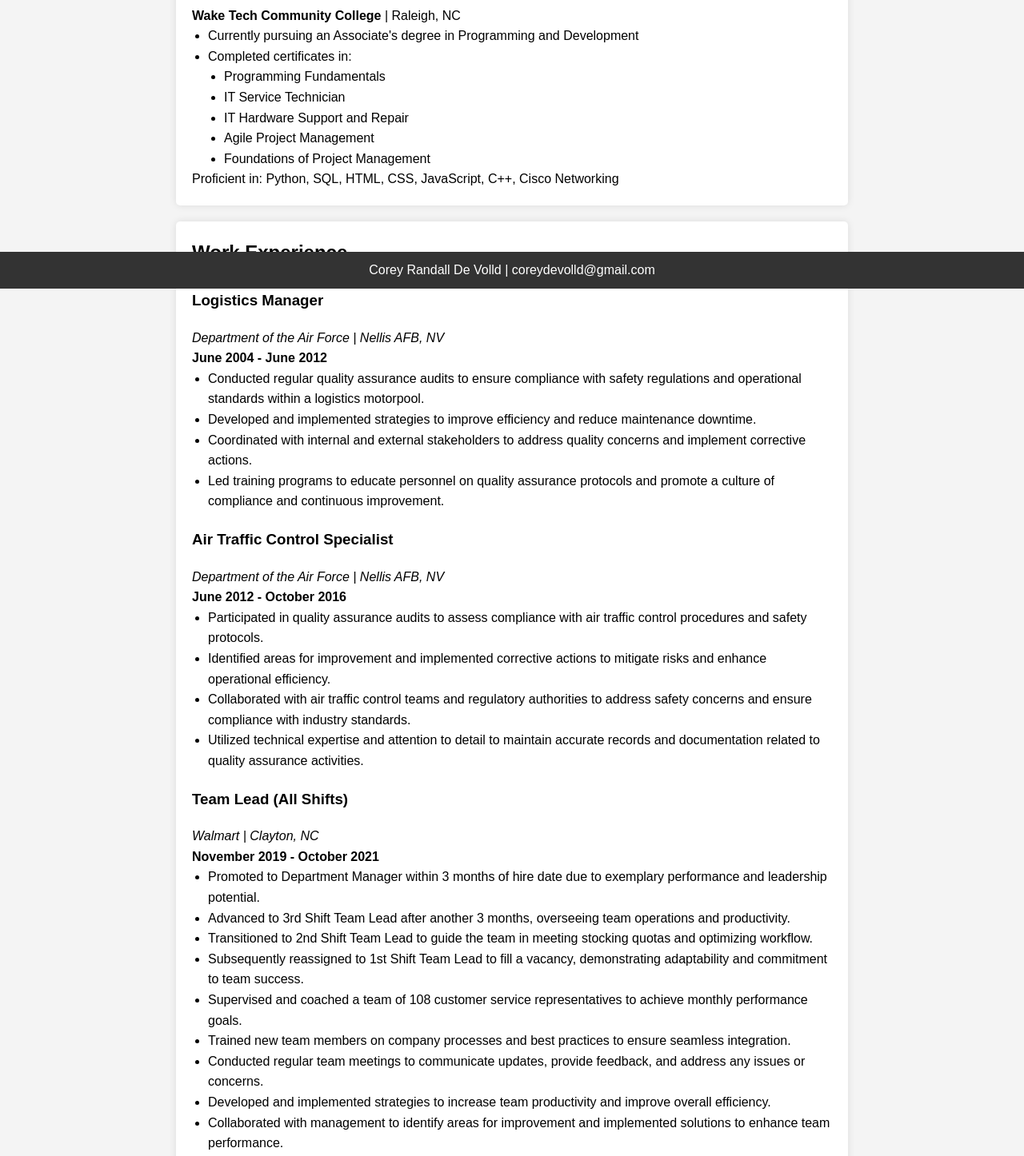
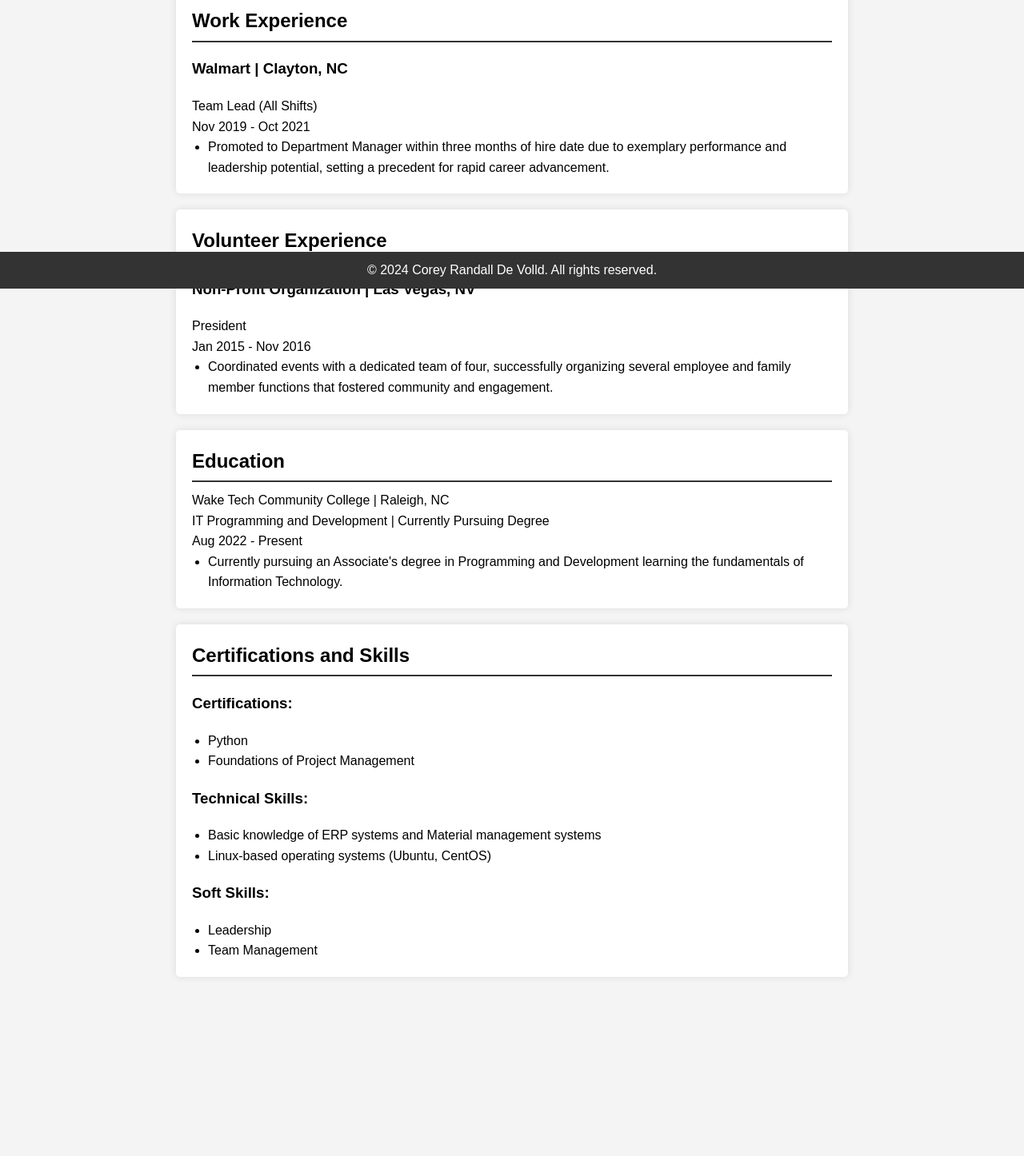
Before and after one commit to coreyrandall/self, a plain HTML site: page resume.html in a window 1280 px wide. Shown: the part 439-1885 px from the top of the page at 80% size. After the commit the page ends 1731 px from the top, so only its background shows below. Drawn offline with Linux system fonts and the light colour scheme.

Commit message:
Update resume.html

```diff
--- a/resume.html
+++ b/resume.html
@@ -1,89 +1,106 @@
 <!DOCTYPE html>
 <html lang="en">
+
 <head>
     <meta charset="UTF-8">
     <meta name="viewport" content="width=device-width, initial-scale=1.0">
-    <title>Corey Randall De Volld - Online Resume</title>
+    <title>Corey Randall De Volld - Resume</title>
     <link rel="stylesheet" href="styles.css">
 </head>
+
 <body>
     <header>
+        <div class="header-content">
             <h1>Corey Randall De Volld</h1>
-        <p>Email: <a href="mailto:coreydevolld@gmail.com">coreydevolld@gmail.com</a></p>
+            <p>Email: coreydevolld@gmail.com</p>
+            <p>Phone: 702-713-3313</p>
+        </div>
     </header>
 
-    <section id="summary">
+    <main>
+        <section class="summary">
             <h2>Summary</h2>
-        <p>Accomplished professional with extensive experience in logistics management, air traffic control, and team leadership. Proven track record of successfully optimizing operations, implementing process improvements, and ensuring safety and efficiency in high-pressure environments. Strong communication and interpersonal skills with a background in information technology and programming. Committed to achieving organizational goals and continuously seeking opportunities for growth.</p>
+            <p>Accomplished professional with over a decade of experience in logistics management, air traffic control, and team leadership. Demonstrates a proven track record of optimizing operations, implementing innovative process improvements, and ensuring safety and efficiency in high-pressure environments. Combines exceptional communication and interpersonal skills with a robust background in information technology and programming. Adept at fostering teamwork and enhancing organizational performance. Committed to achieving organizational goals and continuously seeking opportunities for professional growth and technical development.</p>
         </section>
 
-    <section id="education">
-        <h2>Education</h2>
-        <p><strong>Wake Tech Community College</strong> | Raleigh, NC</p>
-        <ul>
-            <li>Currently pursuing an Associate's degree in Programming and Development</li>
-            <li>Completed certificates in:
-                <ul>
-                    <li>Programming Fundamentals</li>
-                    <li>IT Service Technician</li>
-                    <li>IT Hardware Support and Repair</li>
-                    <li>Agile Project Management</li>
-                    <li>Foundations of Project Management</li>
-                </ul>
-            </li>
-        </ul>
-        <p>Proficient in: Python, SQL, HTML, CSS, JavaScript, C++, Cisco Networking</p>
-    </section>
-
-    <section id="work-experience">
+        <section class="work-experience">
             <h2>Work Experience</h2>
 
-        <div class="job">
-            <h3>Logistics Manager</h3>
-            <p><em>Department of the Air Force | Nellis AFB, NV</em></p>
-            <p><strong>June 2004 - June 2012</strong></p>
+            <div class="work-entry">
+                <h3>Walmart | Clayton, NC</h3>
+                <p class="job-title">Team Lead (All Shifts)</p>
+                <p class="date">Nov 2019 - Oct 2021</p>
                 <ul>
-                <li>Conducted regular quality assurance audits to ensure compliance with safety regulations and operational standards within a logistics motorpool.</li>
-                <li>Developed and implemented strategies to improve efficiency and reduce maintenance downtime.</li>
-                <li>Coordinated with internal and external stakeholders to address quality concerns and implement corrective actions.</li>
-                <li>Led training programs to educate personnel on quality assurance protocols and promote a culture of compliance and continuous improvement.</li>
+                    <li>Promoted to Department Manager within three months of hire date due to exemplary performance and leadership potential, setting a precedent for rapid career advancement.</li>
+                    <!-- Include other bullet points -->
                 </ul>
             </div>
 
-        <div class="job">
-            <h3>Air Traffic Control Specialist</h3>
-            <p><em>Department of the Air Force | Nellis AFB, NV</em></p>
-            <p><strong>June 2012 - October 2016</strong></p>
+            <!-- Include other work experience entries -->
+        </section>
+
+        <section class="work-experience">
+            <h2>Volunteer Experience</h2>
+
+            <div class="work-entry">
+                <h3>Non-Profit Organization | Las Vegas, NV</h3>
+                <p class="job-title">President</p>
+                <p class="date">Jan 2015 - Nov 2016</p>
                 <ul>
-                <li>Participated in quality assurance audits to assess compliance with air traffic control procedures and safety protocols.</li>
-                <li>Identified areas for improvement and implemented corrective actions to mitigate risks and enhance operational efficiency.</li>
-                <li>Collaborated with air traffic control teams and regulatory authorities to address safety concerns and ensure compliance with industry standards.</li>
-                <li>Utilized technical expertise and attention to detail to maintain accurate records and documentation related to quality assurance activities.</li>
+                    <li>Coordinated events with a dedicated team of four, successfully organizing several employee and family member functions that fostered community and engagement.</li>
+                    <!-- Include other bullet points -->
                 </ul>
             </div>
 
-        <div class="job">
-            <h3>Team Lead (All Shifts)</h3>
-            <p><em>Walmart | Clayton, NC</em></p>
-            <p><strong>November 2019 - October 2021</strong></p>
+            <!-- Include other volunteer experience entries -->
+        </section>
+
+        <section class="education">
+            <h2>Education</h2>
+            <p>Wake Tech Community College | Raleigh, NC</p>
+            <p>IT Programming and Development | Currently Pursuing Degree</p>
+            <p>Aug 2022 - Present</p>
             <ul>
-                <li>Promoted to Department Manager within 3 months of hire date due to exemplary performance and leadership potential.</li>
-                <li>Advanced to 3rd Shift Team Lead after another 3 months, overseeing team operations and productivity.</li>
-                <li>Transitioned to 2nd Shift Team Lead to guide the team in meeting stocking quotas and optimizing workflow.</li>
-                <li>Subsequently reassigned to 1st Shift Team Lead to fill a vacancy, demonstrating adaptability and commitment to team success.</li>
-                <li>Supervised and coached a team of 108 customer service representatives to achieve monthly performance goals.</li>
-                <li>Trained new team members on company processes and best practices to ensure seamless integration.</li>
-                <li>Conducted regular team meetings to communicate updates, provide feedback, and address any issues or concerns.</li>
-                <li>Developed and implemented strategies to increase team productivity and improve overall efficiency.</li>
-                <li>Collaborated with management to identify areas for improvement and implemented solutions to enhance team performance.</li>
+                <li>Currently pursuing an Associate's degree in Programming and Development learning the fundamentals of Information Technology.</li>
+                <!-- Include other bullet points -->
+            </ul>
+        </section>
+
+        <section class="certifications-skills">
+            <h2>Certifications and Skills</h2>
+
+            <div class="certifications">
+                <h3>Certifications:</h3>
+                <ul>
+                    <li>Python</li>
+                    <li>Foundations of Project Management</li>
+                    <!-- Include other certifications -->
+                </ul>
+            </div>
+
+            <div class="technical-skills">
+                <h3>Technical Skills:</h3>
+                <ul>
+                    <li>Basic knowledge of ERP systems and Material management systems</li>
+                    <li>Linux-based operating systems (Ubuntu, CentOS)</li>
+                    <!-- Include other technical skills -->
+                </ul>
+            </div>
+
+            <div class="soft-skills">
+                <h3>Soft Skills:</h3>
+                <ul>
+                    <li>Leadership</li>
+                    <li>Team Management</li>
+                    <!-- Include other soft skills -->
                 </ul>
             </div>
         </section>
+    </main>
 
     <footer>
-        <p>Corey Randall De Volld | <a href="mailto:coreydevolld@gmail.com">coreydevolld@gmail.com</a></p>
+        <p>© 2024 Corey Randall De Volld. All rights reserved.</p>
     </footer>
+</body>
 
-    <script src="script.js"></script>
-</body>
 </html>
```
Lines whose indentation alone changed are shown as unchanged.
